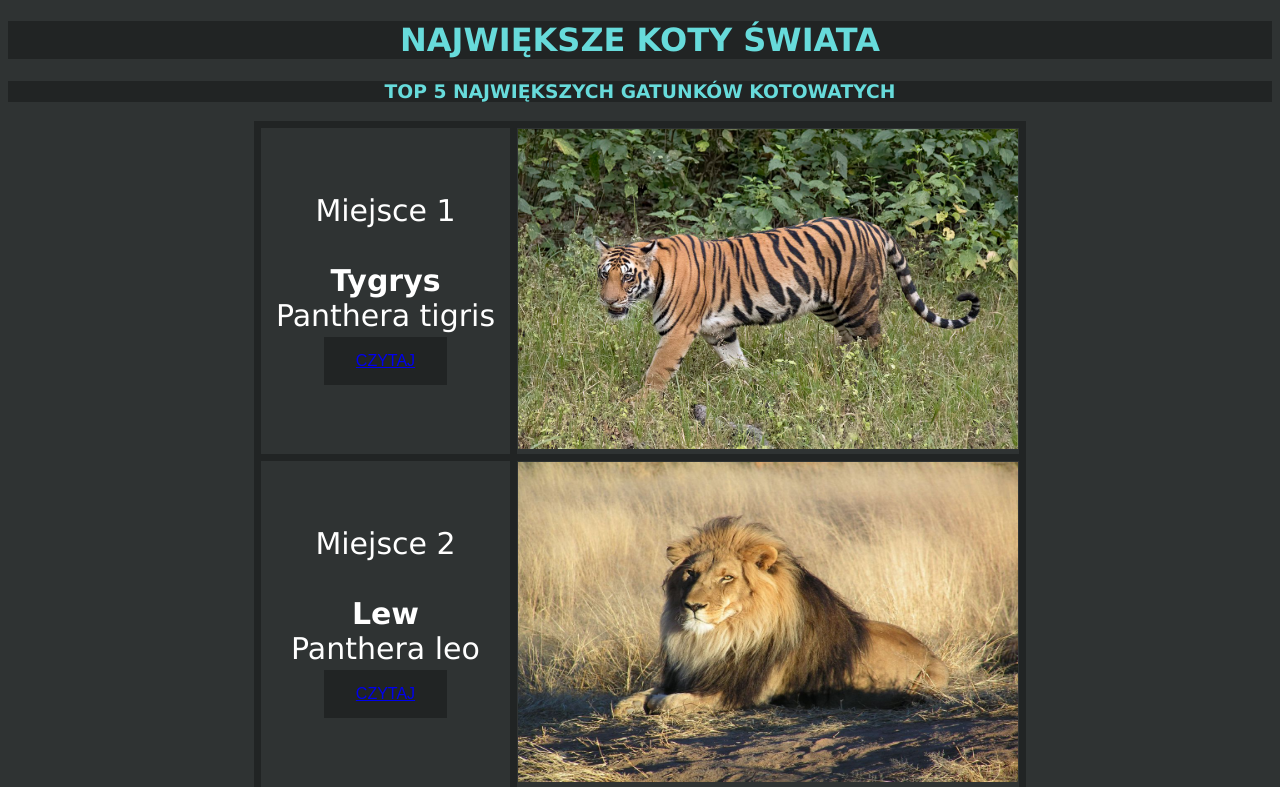
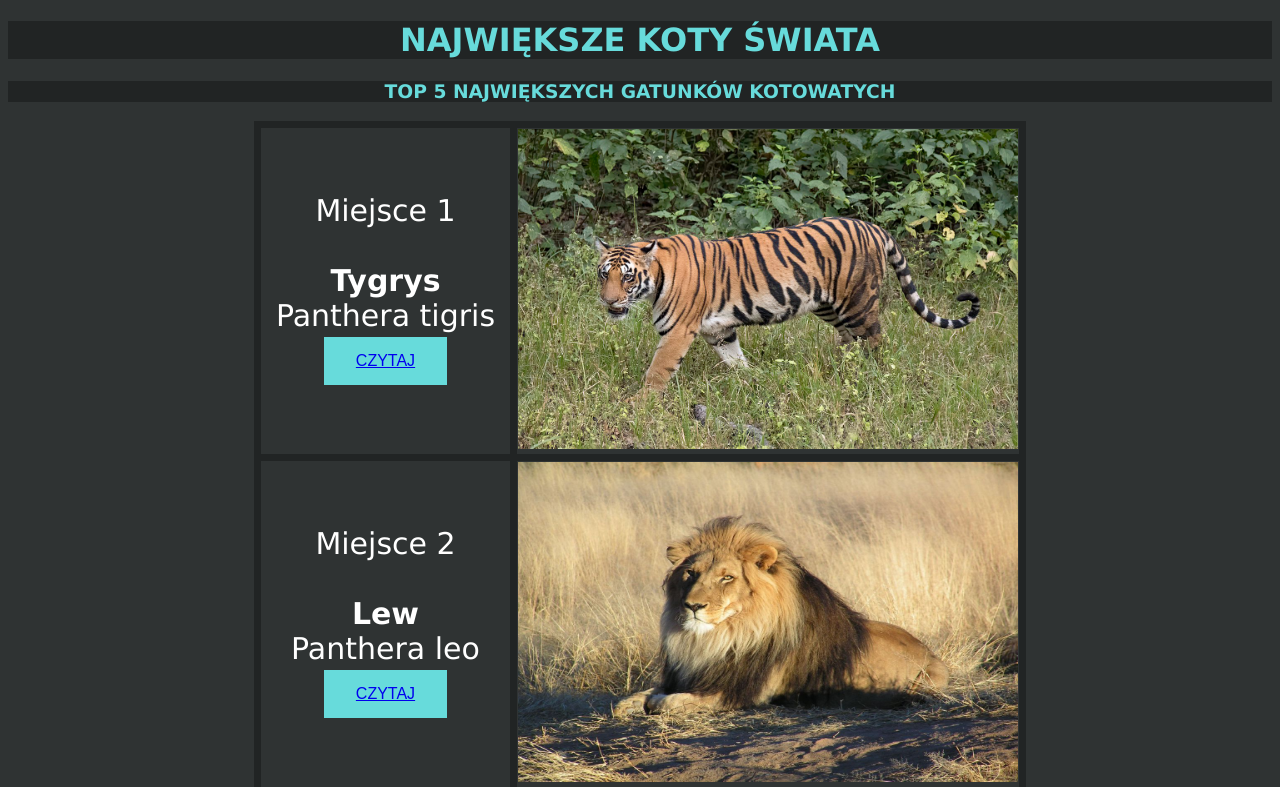
Before and after one commit to shadoweeqq/website, a plain HTML site: page index.html in a window 1280 px wide. Shown: the top 787 px of the page. Drawn offline with Linux system fonts and the light colour scheme.

Commit message:
Update index.html

```diff
--- a/index.html
+++ b/index.html
@@ -22,7 +22,7 @@
   	cursor: pointer;
 	}
 
-	.button1 {background-color: #212424;} /* Blue */
+	.button1 {background-color: #67dbdb;} /* Blue */
 	</style>
 </head>
 <body style="background-color:#2f3333">
```
